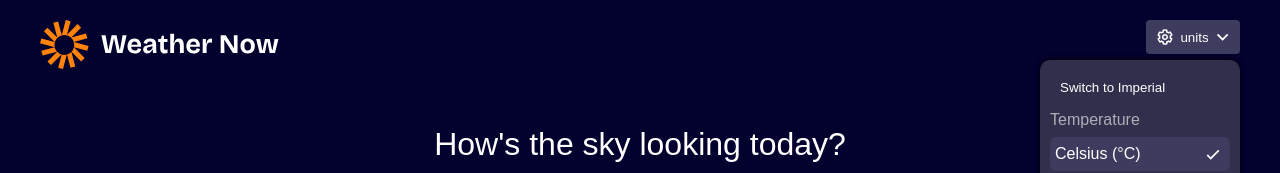
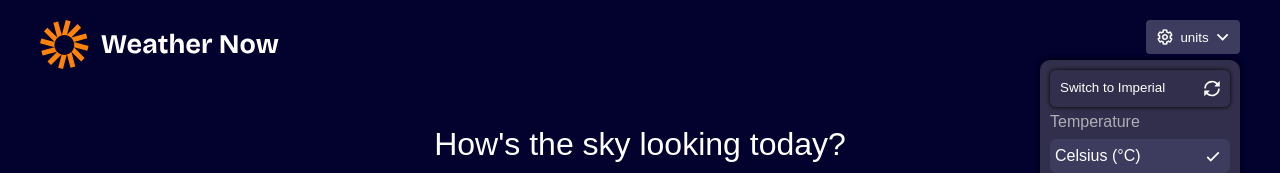
Before and after one commit to mammanyacham/weather-apps, a React (Vite) app in the folder vite-project/: page / in a window 1280 px wide. Both pictures are taken after a click on the button "units". Shown: the top 173 px of the page. Built offline with nearby package versions, Linux system fonts and the light colour scheme.

Commit message:
make switch btn more user friendly

```diff
--- a/vite-project/src/components/Header.jsx
+++ b/vite-project/src/components/Header.jsx
@@ -3,6 +3,7 @@ import appLogo from '/images/logo.svg'
 import dropdownIcon from '/images/icon-dropdown.svg'
 import unitsIcon from '/images/icon-units.svg'
 import checkMark from '/images/icon-checkmark.svg'
+import retryIcon from '/images/icon-retry.svg'
 
 export default function Header({switchUnitsText, toggleUnits, isMetric}) {
 
@@ -32,7 +33,7 @@ export default function Header({switchUnitsText, toggleUnits, isMetric}) {
         </div>
     </header>
     <div className={dropdownState ? 'hide-dropdown' : 'dropdown'}>
-        <button onClick={toggleUnits}><p>{switchUnitsText}</p></button>
+        <button onClick={toggleUnits} className='switch-btn'><p>{switchUnitsText}</p> <img src={retryIcon}/></button>
         <div>
             <span className='dropdown-section'>Temperature</span>
             <p className={highlightMetric}>Celsius (°C)
--- a/vite-project/src/index.css
+++ b/vite-project/src/index.css
@@ -89,6 +89,12 @@ header{
 
 .dropdown div{
     border-bottom: 1px solid hsl(240, 6%, 70%);
+}
+
+.switch-btn{
+    display: flex;
+    justify-content: space-between;
+    box-shadow: 0px 0px 4px black;
 }
 
 .tool{
```
